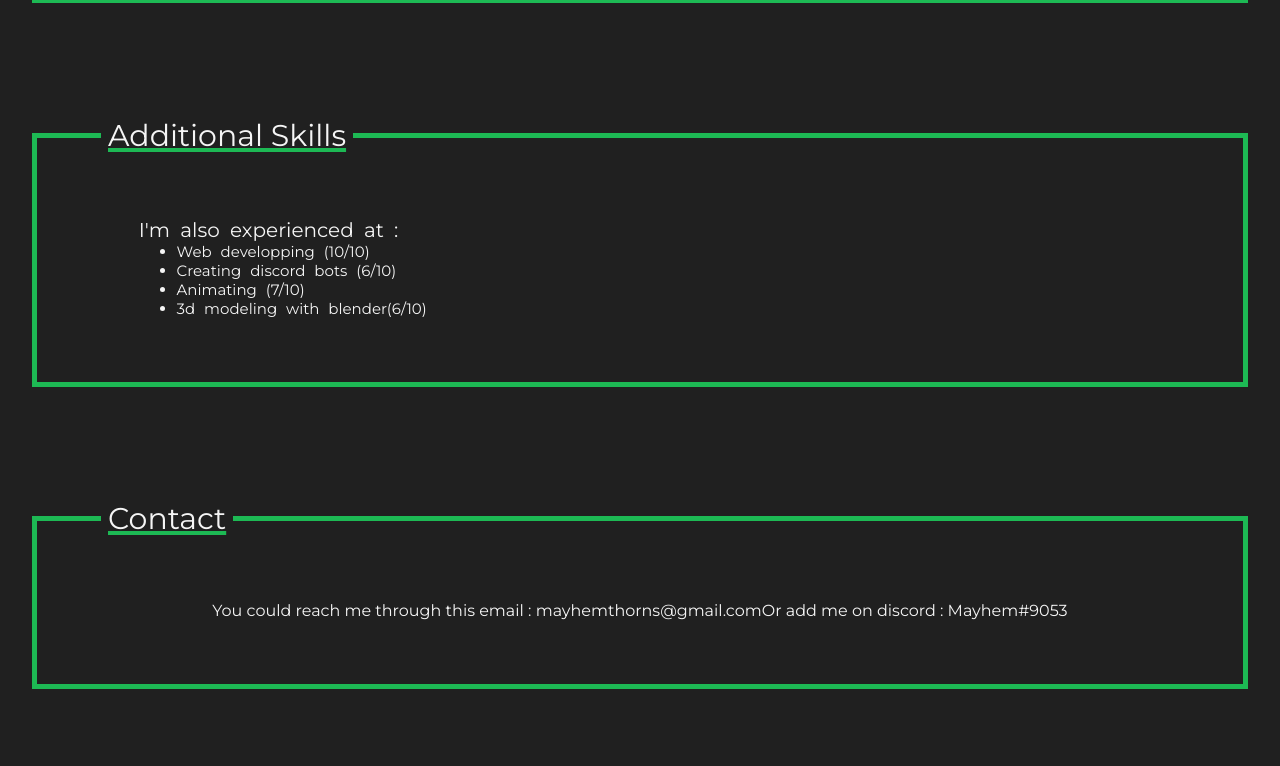
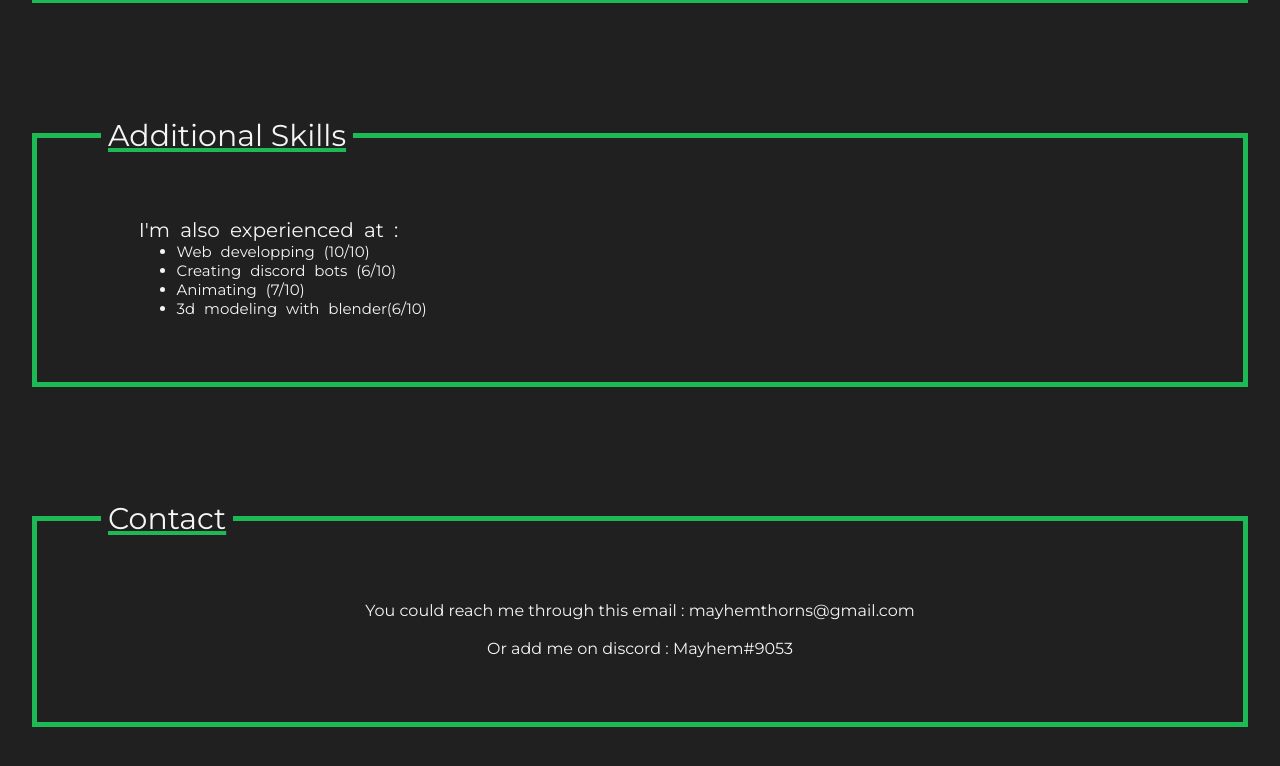
Before and after one commit to Mayhemrblx/MythicalMayhem, a plain HTML site: page index.html in a window 1280 px wide. Shown: the part 1354-2120 px from the top of the page. Drawn offline with Linux system fonts and the light colour scheme.

Commit message:
Update style.css

```diff
--- a/style.css
+++ b/style.css
@@ -154,6 +154,10 @@ iframe {
     word-spacing: 5px;
 }
 
+.contact {
+    display: flex;
+    flex-direction: column;
+}
 
 @media screen and (max-width :860px) {
     .bigNav {
```
